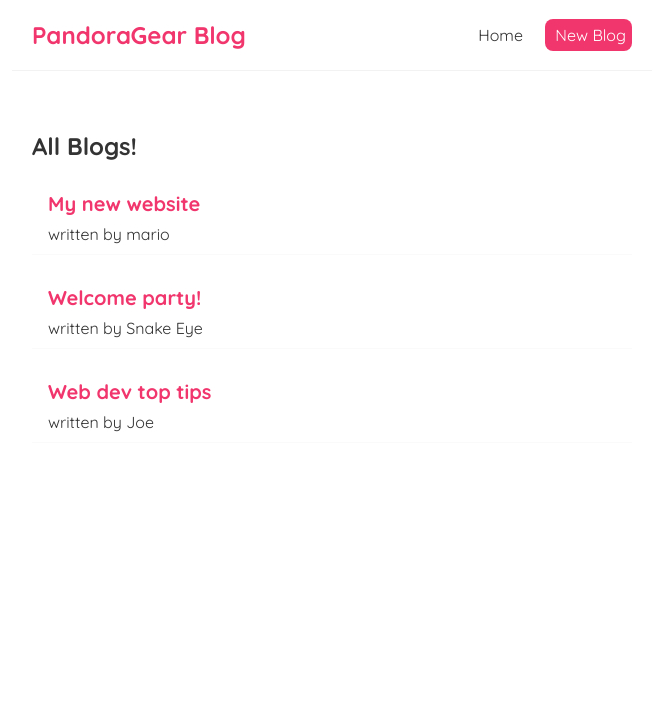
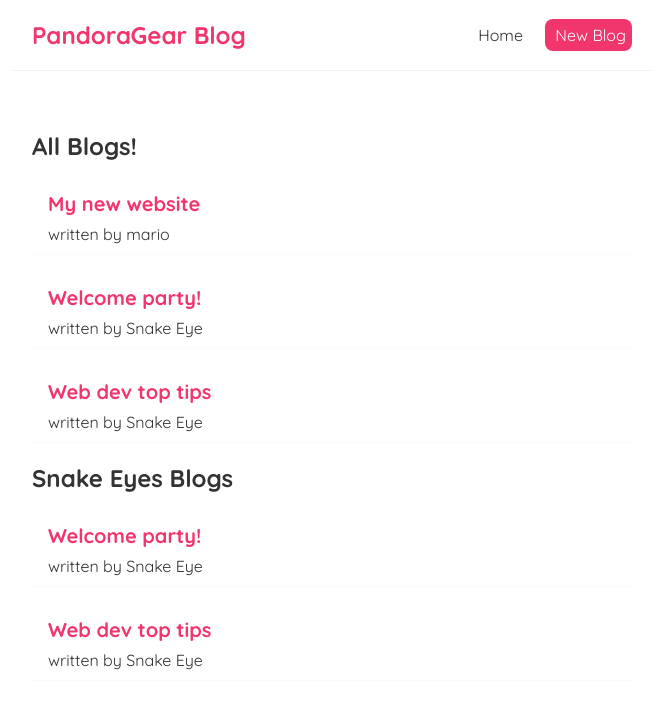
Before and after one commit to andydangit/Ninja-Modern-React, a React (Create React App) app: page / in a window 1280 px wide. Shown: the top 708 px of the page, without its empty margins (308-971 px from the left). Built offline with nearby package versions, Linux system fonts and the light colour scheme.

Commit message:
Add another bloglist as by reusing components

```diff
--- a/src/Component/pages/Home.js
+++ b/src/Component/pages/Home.js
@@ -7,12 +7,13 @@
 const [blogs, setBlogs] = useState([
     { title: 'My new website', body: 'lorem ipsum...', author: 'mario', id: 1},
     { title: 'Welcome party!', body: 'lorem ipsum...', author: 'Snake Eye', id: 2},
-    { title: 'Web dev top tips', body: 'lorem ipsum...', author: 'Joe', id: 3}
+    { title: 'Web dev top tips', body: 'lorem ipsum...', author: 'Snake Eye', id: 3}
 ]);
 
     return (
         <div className="home">
             <BlogList blogs={blogs} title="All Blogs!" />
+            <BlogList blogs={blogs.filter((blog) => blog.author === 'Snake Eye' )} title="Snake Eyes Blogs" />
         </div>
     );
 }
```
